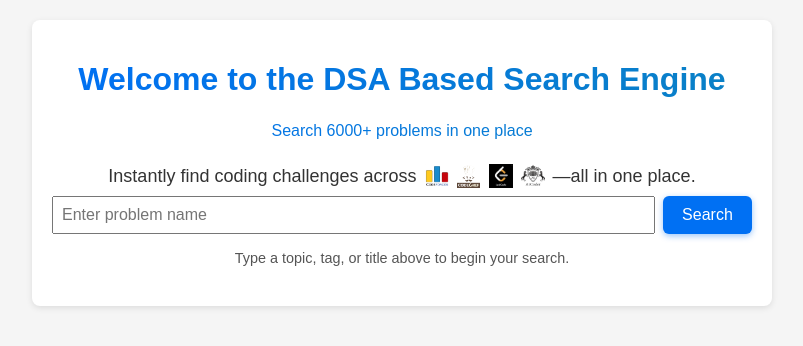
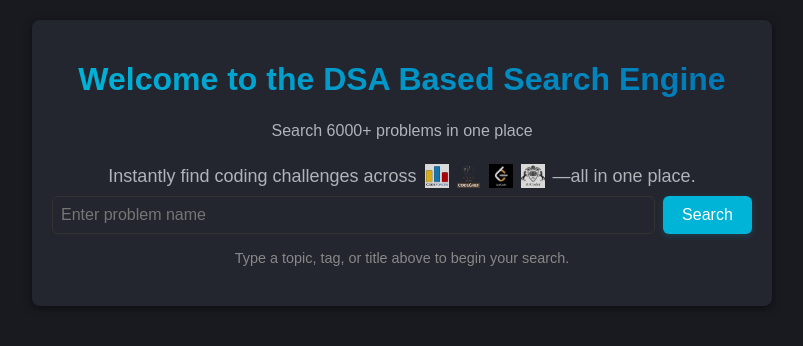
Before and after one commit to Nishkarsh0Sharma/DSA_Based_Search_Engine, a website: page index.html in a window 1280 px wide. Shown: the whole page, without its empty margins (238-1041 px from the left). Drawn offline with Linux system fonts and the light colour scheme.

Commit message:
Update to dark theme CSS styling

```diff
--- a/styles.css
+++ b/styles.css
@@ -1,17 +1,18 @@
 body {
   font-family: sans-serif;
-  background: #f5f5f5;
+  background: #181a20;
   margin: 0;
   padding: 20px;
+  color: #e0e0e0;
 }
 
 .container {
   max-width: 700px;
   margin: auto;
-  background: #fff;
+  background: #23262f;
   padding: 20px;
   border-radius: 8px;
-  box-shadow: 0 2px 6px rgba(0, 0, 0, 0.1);
+  box-shadow: 0 2px 8px rgba(0,0,0,0.5);
 }
 
 .hero-content {
@@ -23,12 +24,13 @@ body {
   width: 24px;
   height: 24px;
   object-fit: contain;
+  filter: brightness(0.85);
   transition: filter 0.2s ease;
 }
 
 .tagline {
   font-size: 1.125rem;
-  color: #333;
+  color: #b0b3b8;
   margin: 8px 0;
   display: flex;
   justify-content: center;
@@ -38,7 +40,7 @@ body {
 
 .cta {
   font-size: 0.9rem;
-  color: #555;
+  color: #888;
   margin: 1rem auto;
   text-align: center;
 }
@@ -46,7 +48,7 @@ body {
 h1 {
   font-size: 2rem;
   font-weight: 700;
-  background: linear-gradient(90deg, #0070f3, #0a81c5);
+  background: linear-gradient(90deg, #00b4d8, #0077b6);
   -webkit-background-clip: text;
   -webkit-text-fill-color: transparent;
   background-clip: text;
@@ -58,11 +60,7 @@ h1 {
 h2 {
   font-size: 1rem;
   font-weight: 300;
-  background: linear-gradient(90deg, #0070f3, #0a81c5);
-  -webkit-background-clip: text;
-  -webkit-text-fill-color: transparent;
-  background-clip: text;
-  color: transparent;
+  color: #b0b3b8;
   text-align: center;
   margin-bottom: 24px;
 }
@@ -77,27 +75,26 @@ h2 {
   flex: 1;
   padding: 8px;
   font-size: 16px;
+  background: #23262f;
+  color: #e0e0e0;
+  border: 1px solid #333;
+  border-radius: 6px;
 }
 
 button {
-  padding: 8px 12px;
-  font-size: 16px;
-  cursor: pointer;
-}
-
-button {
-  background-color: #0070f3;
+  background-color: #00b4d8;
   border: none;
   border-radius: 6px;
   color: #fff;
   font-size: 1rem;
   padding: 0.6em 1.2em;
   cursor: pointer;
-  transition: transform 0.1s ease, box-shadow 0.1s ease;
-  box-shadow: 0 2px 6px rgba(0, 112, 243, 0.4);
+  transition: transform 0.1s ease, box-shadow 0.1s ease, background 0.2s;
+  box-shadow: 0 2px 6px rgba(0, 180, 216, 0.2);
 }
 
 button:hover {
+  background: #0077b6;
   transform: translateY(-1px);
 }
 
@@ -113,25 +110,25 @@ button:active {
 }
 
 .card {
-  background: #fff;
+  background: #23262f;
   border-radius: 8px;
-  box-shadow: 0 1px 4px rgba(0, 0, 0, 0.1);
+  box-shadow: 0 1px 6px rgba(0,0,0,0.3);
   padding: 12px 16px;
   transition: transform 0.1s ease, box-shadow 0.1s ease;
 }
 
 .card:hover {
   transform: translateY(-2px);
-  box-shadow: 0 4px 12px rgba(0, 0, 0, 0.15);
+  box-shadow: 0 4px 16px rgba(0,0,0,0.4);
 }
 
 .card.featured {
   grid-column: 1 / -1;
-  background: linear-gradient(135deg, #e6f7ff, #ffffff);
+  background: linear-gradient(135deg, #222831, #23262f);
   border: none;
-  border-left: 6px solid #0070f3;
+  border-left: 6px solid #00b4d8;
   padding: 24px;
-  box-shadow: 0 4px 8px rgba(0, 112, 243, 0.3);
+  box-shadow: 0 4px 12px rgba(0, 180, 216, 0.2);
   position: relative;
   transform: scale(1.01);
   transition: transform 0.2s ease, box-shadow 0.2s ease;
@@ -139,7 +136,7 @@ button:active {
 
 .card.featured:hover {
   transform: scale(1.02);
-  box-shadow: 0 6px 12px rgba(0, 112, 243, 0.4);
+  box-shadow: 0 6px 16px rgba(0, 180, 216, 0.3);
 }
 
 .card.featured::before {
@@ -147,13 +144,13 @@ button:active {
   position: absolute;
   top: -8px;
   left: 16px;
-  background: #0070f3;
+  background: #00b4d8;
   color: #fff;
   padding: 4px 8px;
   font-size: 0.75rem;
   font-weight: 600;
   border-radius: 4px;
-  box-shadow: 0 2px 4px rgba(0, 0, 0, 0.1);
+  box-shadow: 0 2px 4px rgba(0,0,0,0.1);
 }
 
 .card-header {
@@ -172,7 +169,7 @@ button:active {
 .card-title {
   font-size: 1rem;
   font-weight: 600;
-  color: #0070f3;
+  color: #00b4d8;
   text-decoration: none;
 }
 
@@ -187,8 +184,8 @@ button:active {
 .spinner {
   width: 40px;
   height: 40px;
-  border: 4px solid rgba(0, 0, 0, 0.1);
-  border-top-color: #0070f3;
+  border: 4px solid rgba(0,0,0,0.2);
+  border-top-color: #00b4d8;
   border-radius: 50%;
   animation: spin 1s linear infinite;
   margin: 1em auto;
```
